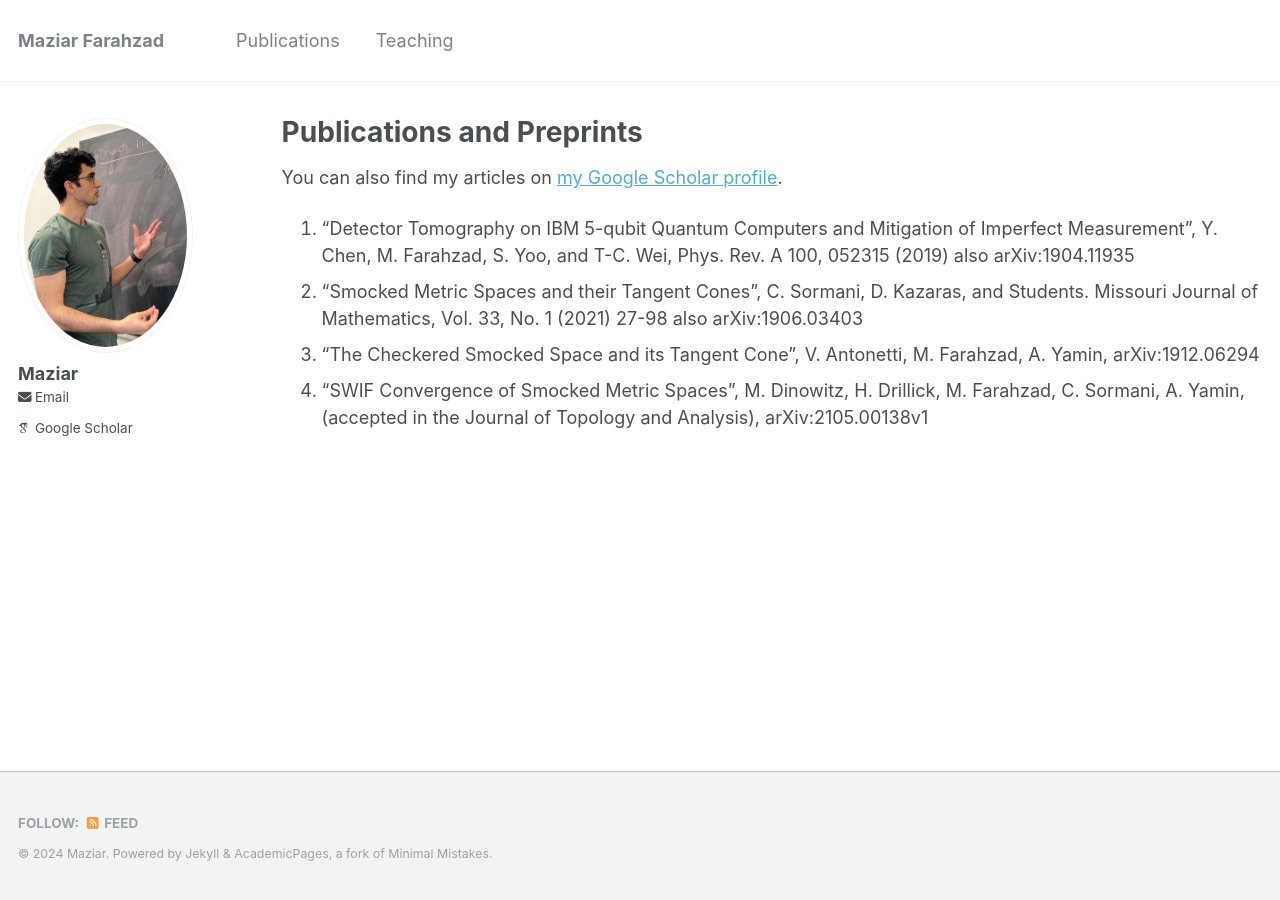
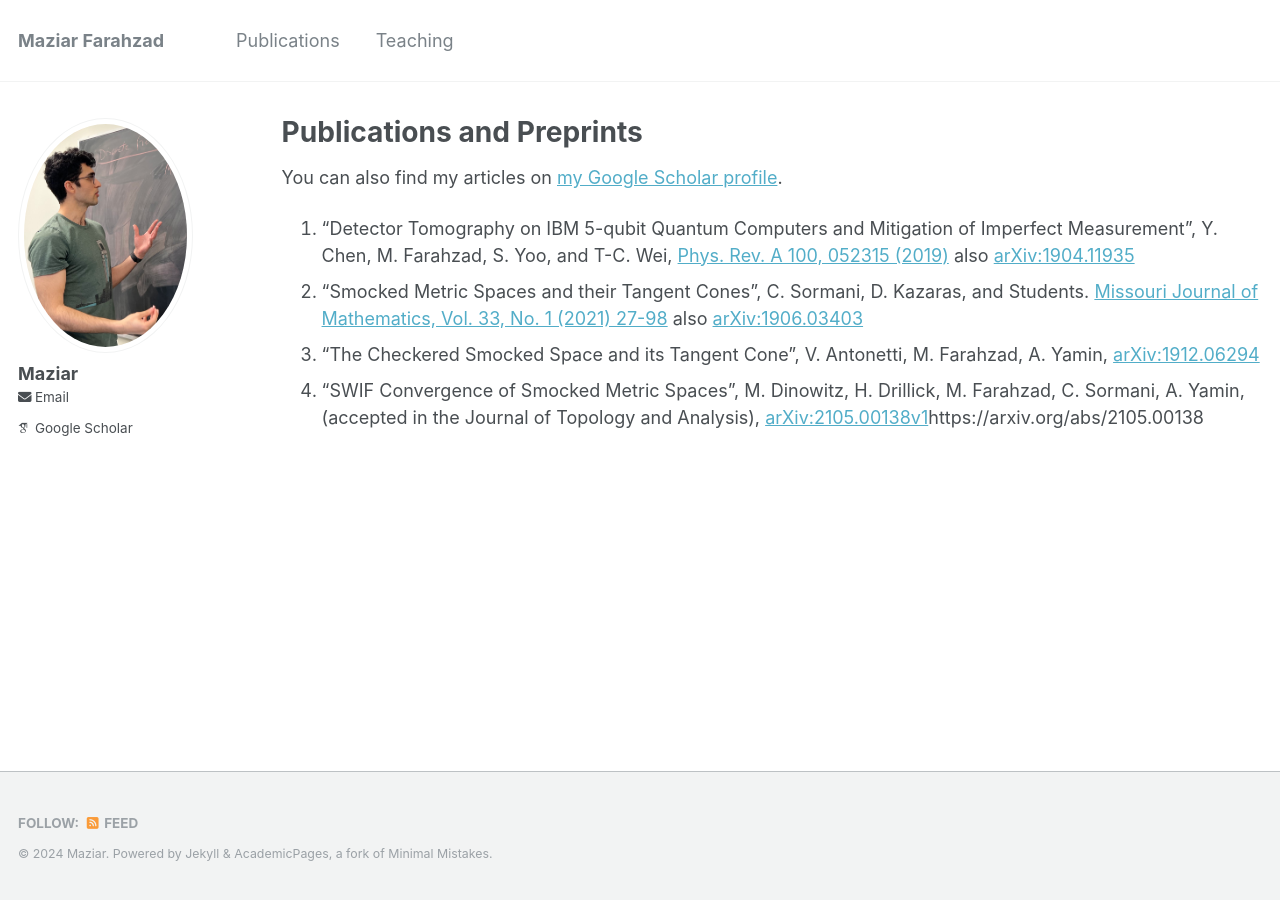
Before and after one commit to maziarf/maziar.github.io, a Jekyll site: the page built from _pages/publications.md, in a window 1280 px wide. Built offline with Jekyll 4.4.1, drawn with Linux system fonts in a browser that asks for light colours; some web fonts are replaced; part of the change alters nothing that is shown.

Commit message:
Update publications.md

```diff
--- a/_pages/publications.md
+++ b/_pages/publications.md
@@ -18,10 +18,10 @@ author_profile: true
 You can also find my articles on [my Google Scholar profile](https://scholar.google.ca/citations?hl=en&user=g5CyVNcAAAAJ).
 
 
-1. "Detector Tomography on IBM 5-qubit Quantum Computers and Mitigation of Imperfect Measurement", Y. Chen, M. Farahzad, S. Yoo, and T-C. Wei, Phys. Rev. A 100, 052315 (2019) also arXiv:1904.11935
-2. "Smocked Metric Spaces and their Tangent Cones", C. Sormani, D. Kazaras, and Students. Missouri
-Journal of Mathematics, Vol. 33, No. 1 (2021) 27-98 also arXiv:1906.03403
+1. "Detector Tomography on IBM 5-qubit Quantum Computers and Mitigation of Imperfect Measurement", Y. Chen, M. Farahzad, S. Yoo, and T-C. Wei, [Phys. Rev. A 100, 052315 (2019)](https://journals.aps.org/pra/abstract/10.1103/PhysRevA.100.052315) also [arXiv:1904.11935](https://arxiv.org/abs/1904.11935)
+2. "Smocked Metric Spaces and their Tangent Cones", C. Sormani, D. Kazaras, and Students. [Missouri
+Journal of Mathematics, Vol. 33, No. 1 (2021) 27-98](https://projecteuclid.org/journals/missouri-journal-of-mathematical-sciences/volume-33/issue-1/Smocked-Metric-Spaces-and-Their-Tangent-Cones/10.35834/2021/3301027.full) also [arXiv:1906.03403](https://arxiv.org/abs/1906.03403)
 3. "The Checkered Smocked Space and its Tangent Cone", V. Antonetti, M. Farahzad, A. Yamin,
-arXiv:1912.06294
+[arXiv:1912.06294](https://arxiv.org/abs/1912.06294)
 4. "SWIF Convergence of Smocked Metric Spaces", M. Dinowitz, H. Drillick, M. Farahzad, C. Sormani,
-A. Yamin, (accepted in the Journal of Topology and Analysis), arXiv:2105.00138v1
+A. Yamin, (accepted in the Journal of Topology and Analysis), [arXiv:2105.00138v1](https://arxiv.org/abs/2105.00138)https://arxiv.org/abs/2105.00138
```
